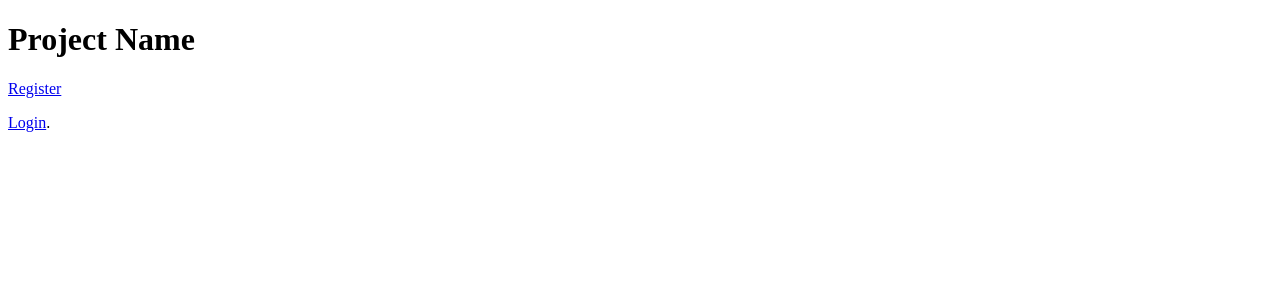
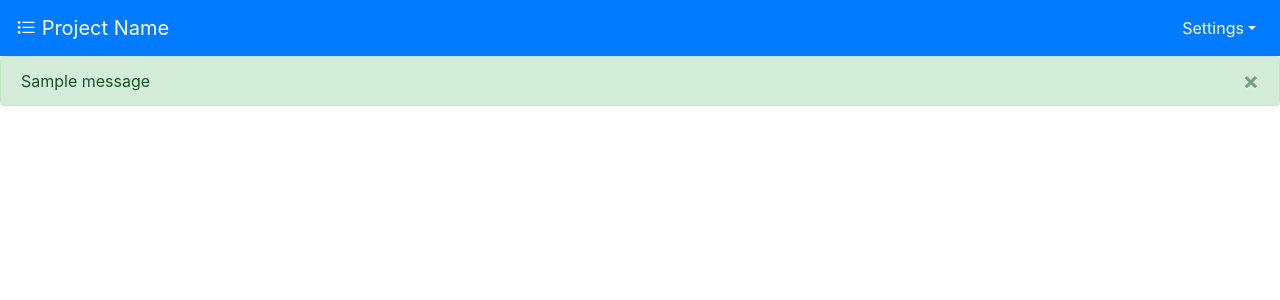
Before and after one commit to jonatkinson/personal-project-base, a Django app: page / in a window 1280 px wide. Shown: the top 300 px of the page. Run offline with Django 3.2, Linux system fonts and the light colour scheme; a user stored in the database is signed in; tables that the repository leaves empty hold one stand-in row (values such as "Sample post"); one stand-in notice (Sample message) is shown.

Commit message:
Updated base template to use Bootstrap. Added settings.MESSAGE_TAGS to support frontend messages.

```diff
--- a/core/templates/base.html
+++ b/core/templates/base.html
@@ -1,21 +1,62 @@
 {% load static %}
 <!doctype html>
 <html lang="{{ request.LANGUAGE_CODE }}">
+
 <head>
     <meta charset="utf-8">
     <title>{% block title %}{% endblock %} | Project Name</title>
-    <meta name="viewport" content="width=device-width, initial-scale=1">
+    <meta name="viewport" content="width=device-width, initial-scale=1, shrink-to-fit=no">
+
+    <!-- CSS -->
+    <link rel="stylesheet" href="https://cdn.jsdelivr.net/npm/bootstrap@4.6.0/dist/css/bootstrap.min.css" integrity="sha384-B0vP5xmATw1+K9KRQjQERJvTumQW0nPEzvF6L/Z6nronJ3oUOFUFpCjEUQouq2+l"
+        crossorigin="anonymous">
+
+    <!-- JS and Bootstrap JS -->
+    <script src="https://code.jquery.com/jquery-3.5.1.min.js" integrity="sha256-9/aliU8dGd2tb6OSsuzixeV4y/faTqgFtohetphbbj0=" crossorigin="anonymous"></script>
+    <script src="https://cdn.jsdelivr.net/npm/bootstrap@4.6.0/dist/js/bootstrap.bundle.min.js" integrity="sha384-Piv4xVNRyMGpqkS2by6br4gNJ7DXjqk09RmUpJ8jgGtD7zP9yug3goQfGII0yAns"
+        crossorigin="anonymous"></script> {% block extra_head %}{% endblock %}
+
+    <!-- Icons -->
+    <link rel="stylesheet" href="https://cdn.jsdelivr.net/npm/bootstrap-icons@1.5.0/font/bootstrap-icons.css">
+
+    {% block extrahead %}{% endblock %}
 </head>
 
 <body>
-    <div id="header">
-        {% block header %}
-        {% endblock %}
-    </div>
 
-    <div id="content">
-        {% block body %}
-        {% endblock body %}
+    <!-- Top nav -->
+    <nav class="navbar navbar-expand-lg navbar-dark bg-primary">
+        <a class="navbar-brand" href="/"><i class="bi bi-list-task text-white"></i> Project Name</a>
+
+        {% if request.user.is_authenticated %}
+        <div class="collapse navbar-collapse" id="navbarSupportedContent">
+            <ul class="navbar-nav ml-auto">
+                <li class="nav-item dropdown">
+                    <a class="nav-link dropdown-toggle text-white" href="#" id="navbarDropdown" role="button" data-toggle="dropdown">Settings</a>
+                    <div class="dropdown-menu dropdown-menu-right">
+                        <a class="dropdown-item" href="{% url "logout" %}"><i class="bi bi-door-closed text-secondary"></i> Logout</a>
+                    </div>
+                </li>
+            </ul>
+        </div>
+        {% endif %}
+    </nav>
+
+    <!-- Main body -->
+    <div class="container-fluid pl-0 pr-0">
+        {% if messages %}
+            {% for message in messages %}
+            <div class="alert {{ message.tags }} alert-dismissible" role="alert">
+                <button type="button" class="close" data-dismiss="alert">
+                    <span>&times;</span>
+                </button>
+                {{ message }}
+            </div>
+            {% endfor %}
+        {% endif %}
+        <div class="container-fluid mt-3">
+            {% block content %}{% endblock content %}
+        </div>
     </div>
 </body>
 
```
Also changed, not shown: core/settings.py (+10 -0 lines).
